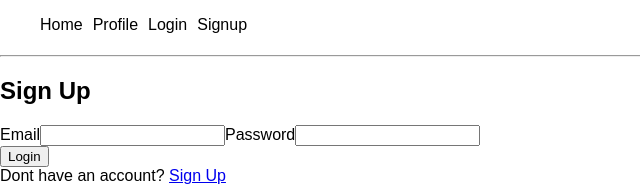
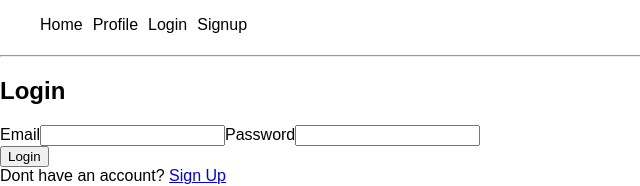
Before and after one commit to nikrb/cra-passport-twitter, a React (Create React App) app in the folder client/: page /login in a window 1280 px wide. Shown: the top 186 px of the page, without its empty margins (0-640 px from the left). Built offline with nearby package versions, Linux system fonts and the light colour scheme.

Commit message:
fix login form title

```diff
--- a/client/src/components/LoginForm.js
+++ b/client/src/components/LoginForm.js
@@ -15,7 +15,7 @@ export default class LoginForm extends React.Component {
     return (
       <div className="container" >
         <form action="/" onSubmit={onSubmit} >
-          <h2>Sign Up</h2>
+          <h2>Login</h2>
           {errors.summary && <p className="error-message">{errors.summary}</p>}
           <label>Email
             <input type="text" name="email"
```
